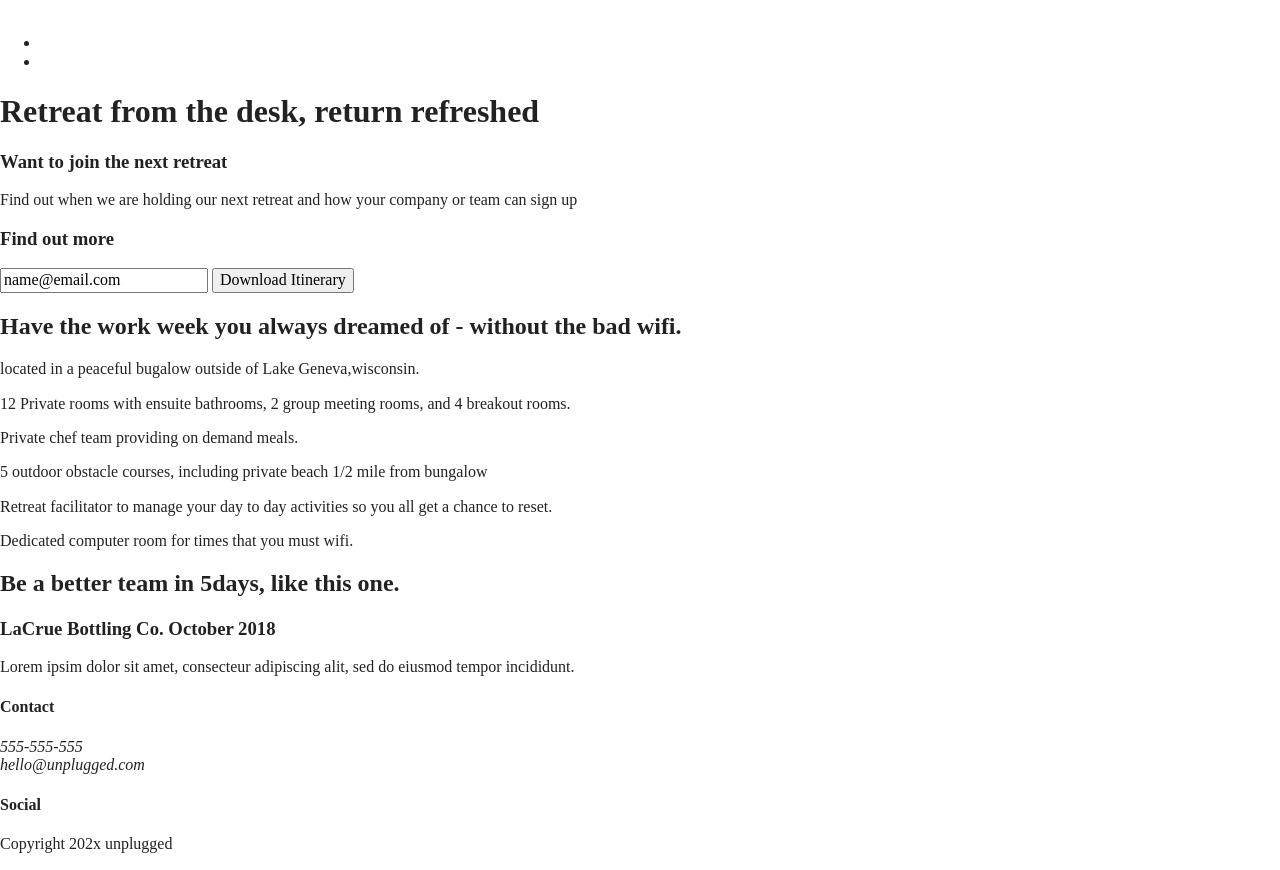
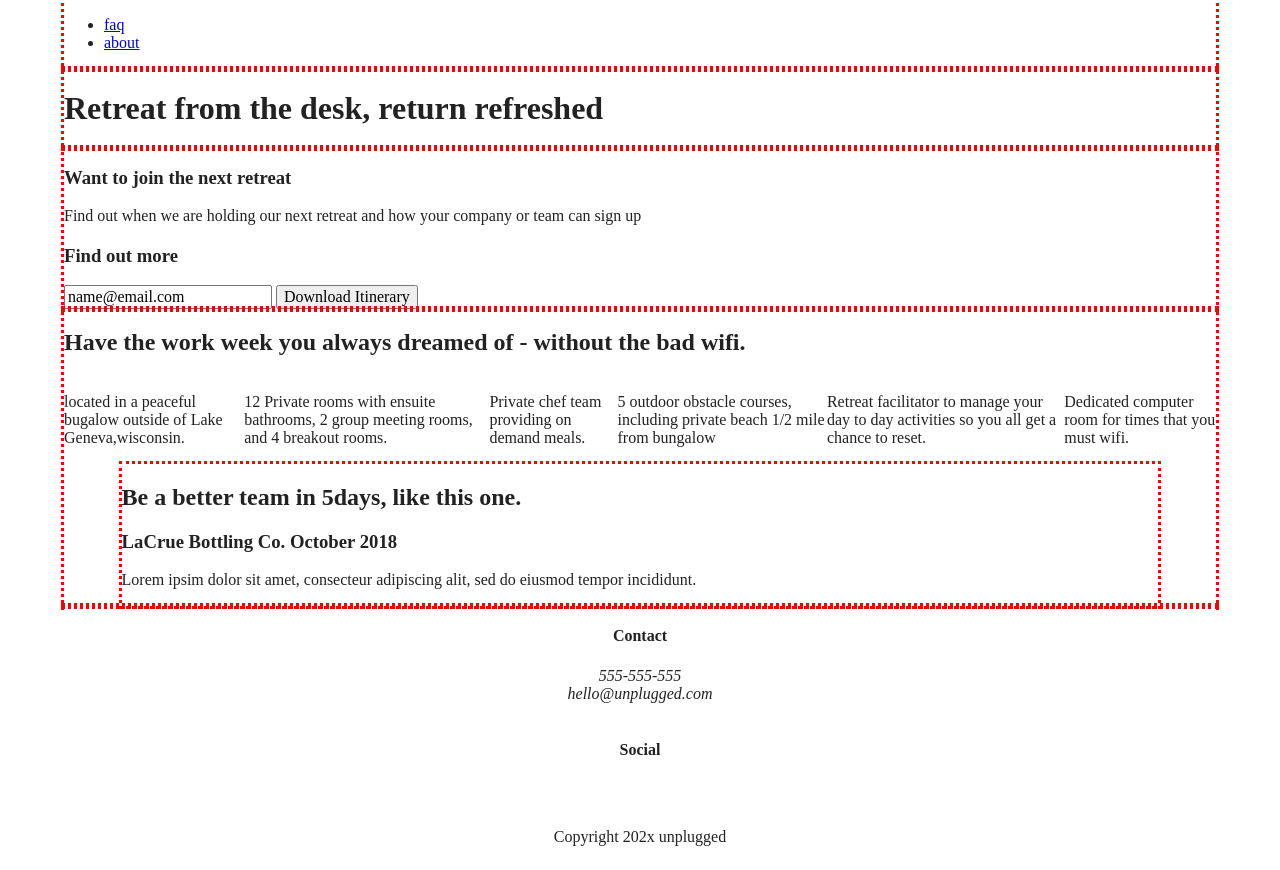
Before and after one commit to leogonzale/206-unplugged, a website built with Parcel: page index.html in a window 1280 px wide. Built offline with nearby package versions, Linux system fonts and the light colour scheme.

Commit message:
Update branch

```diff
--- a/css/main.css
+++ b/css/main.css
@@ -87,6 +87,108 @@ textarea {
    Author's custom styles
    ========================================================================== */
 
+.content-wrapper {
+   outline: 3px dotted red;
+   width:90%;
+}
+
+/* ------------------ base header - footer styles ---------------------------------*/
+header{
+  display:flex;
+  justify-content:center;
+
+
+}
+
+header .content-wrapper {
+  display:flex;
+  align-items:center;
+
+
+}
+
+header nav ul{
+
+}
+
+footer{
+  display:flex;
+  flex-direction:column;
+  align-items: center;
+  text-align: center;
+
+
+
+}
+
+footer .social-icons {
+  display:flex;
+  justify-content: space-around;
+}
+
+
+footer .social-icons p {
+  display:flex;
+  justify-content: center;
+}
+
+/* Hero area */
+.hero-area{
+  display:flex;
+  justify-content:center;
+}
+
+/* Aside*/
+aside {
+  display:flex;
+  justify-content:center;
+}
+
+/*Features */
+.features {
+  display:flex;
+  justify-content:center;
+}
+
+.features .features-items {
+  display:flex;
+  justify-content:center;
+
+}
+
+/* Reviews */
+
+.reviews{
+  display:flex;
+  justify-content:center;
+}
+
+/* ===========================================================================
+About Page */
+.mission {
+  display:flex;
+  justify-content:center;
+}
+
+.contact-session {
+  display:flex;
+  justify-content:center;
+}
+
+
+/* ==========================================================================
+FAQ Page */
+
+.faq{
+  display:flex;
+  justify-content:center;
+}
+
+.faq .content-wrapper {
+  display:flex;
+  justify-content:center;
+
+}
 /* ==========================================================================
    Helper classes
    ========================================================================== */
--- a/index.html
+++ b/index.html
@@ -33,8 +33,8 @@
       <div class="header-divider"> </div>
       <nav>
         <ul>
-          <li><a href="faq/index.html"></a> </li>
-          <li><a href="about/index.html"></a> </li>
+          <li><a href="faq/index.html">faq</a> </li>
+          <li><a href="about/index.html">about</a> </li>
         </ul>
       </nav>
 
```
Also changed, not shown: faq/index.html (+1 -1 lines).
